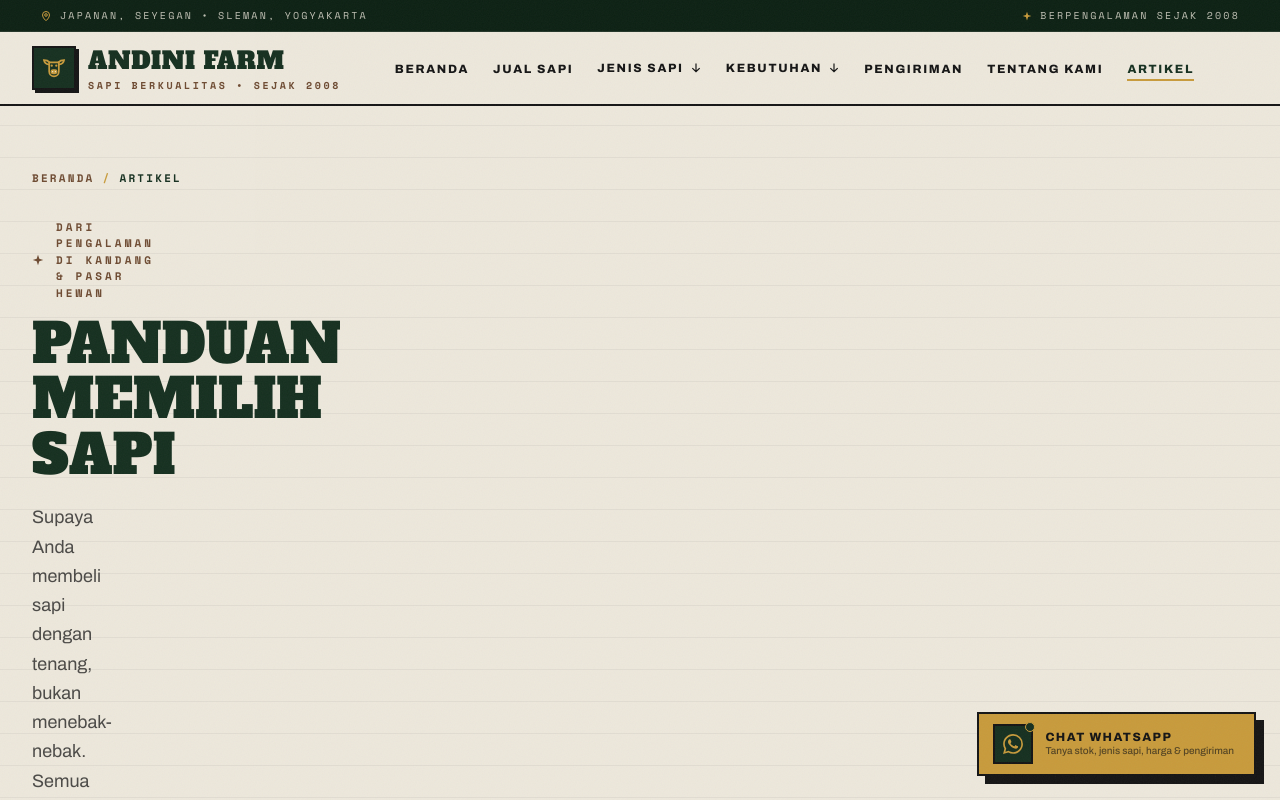
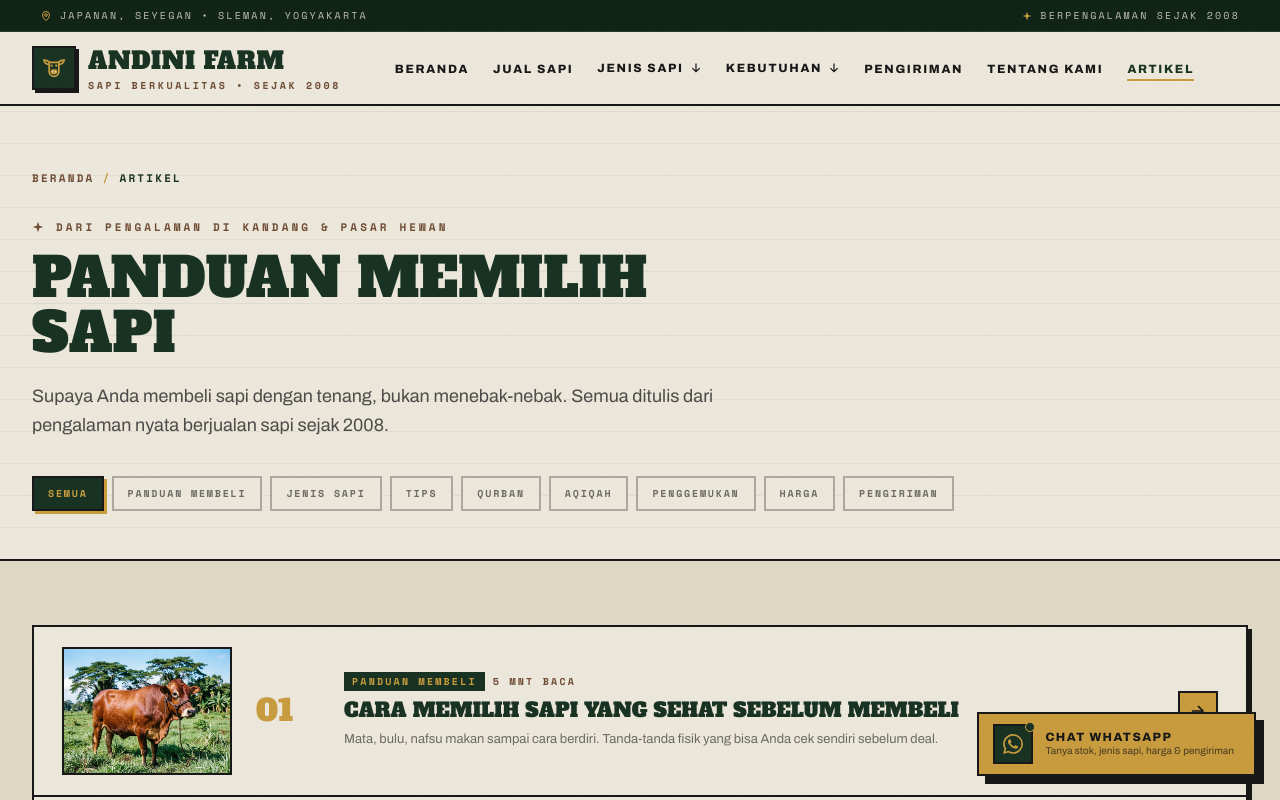
Before and after one commit to ikhsanadityaaa/Andini-Farm, a React (Vite) app: page /artikel in a window 1280 px wide. Shown: the top 800 px of the page. Built offline with nearby package versions, Linux system fonts and the light colour scheme.

Commit message:
Add class to Reveal component in Articles page

```diff
--- a/src/pages/Articles.tsx
+++ b/src/pages/Articles.tsx
@@ -50,7 +50,7 @@ export function ArticlesPage() {
         <div className="max-w-7xl mx-auto px-5 md:px-8 pt-12 md:pt-16 pb-12">
           <Crumbs items={[{ label: "Beranda", to: "/" }, { label: "Artikel" }]} />
           <div className="mt-8 grid lg:grid-cols-12 gap-8 items-end">
-            <Reveal>
+            <Reveal className="lg:col-span-7">
               <SectionHead
                 as="h1"
                 kicker="Dari pengalaman di kandang & pasar hewan"
```
